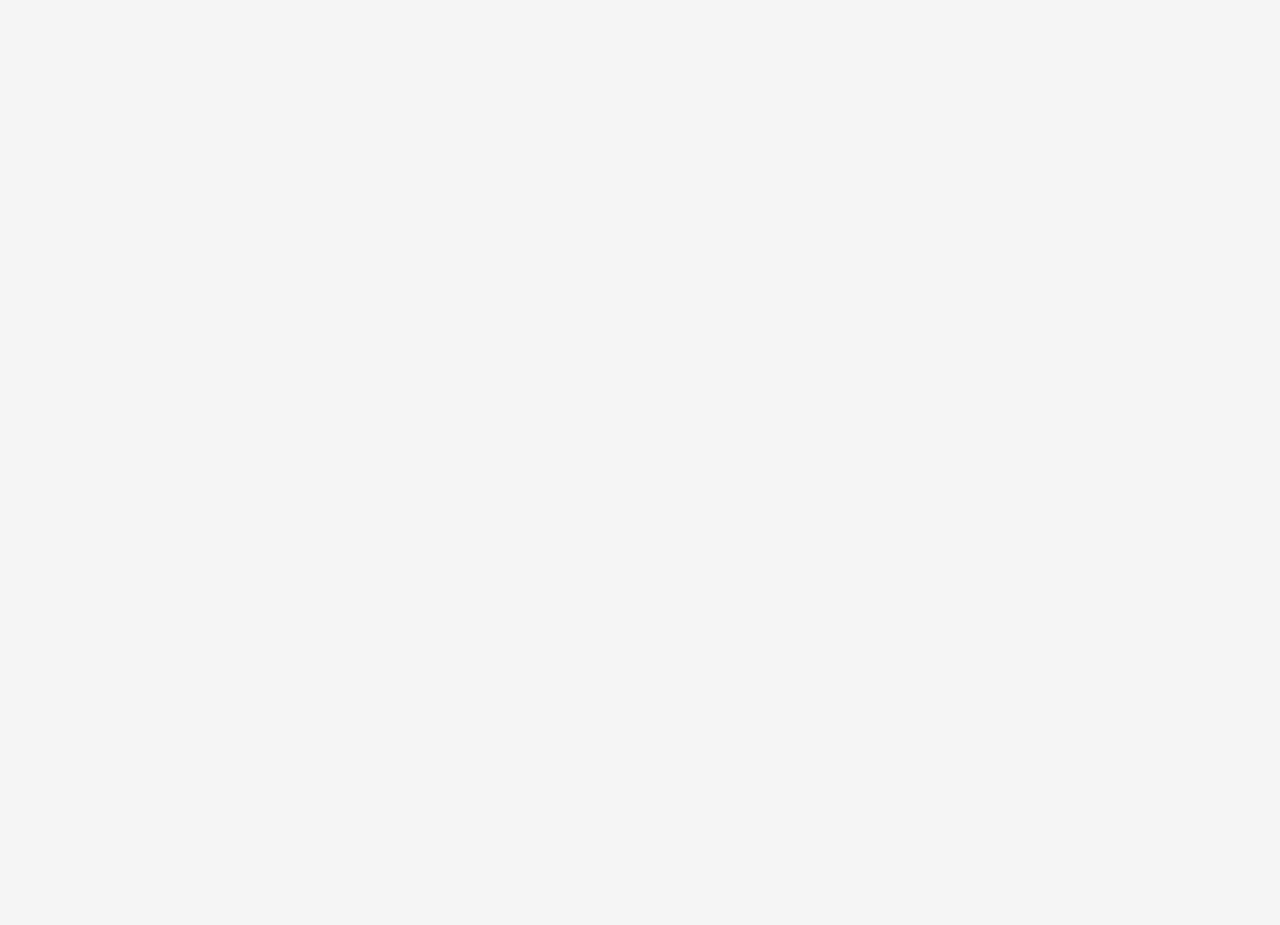
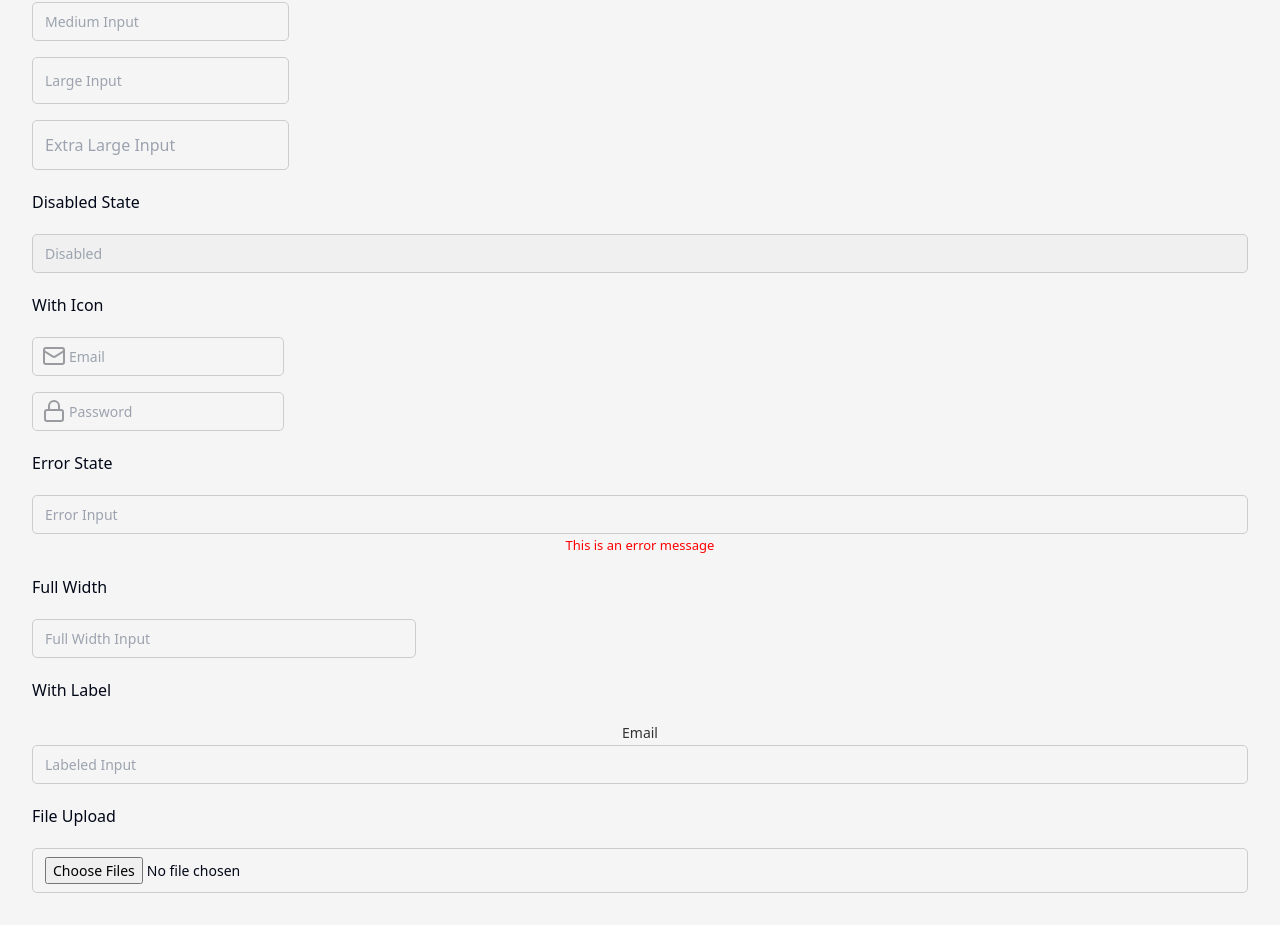
Before and after one commit to Hajin-Bang/Project_BookMark, a React (Vite) app: page /test in a window 1280 px wide. Shown: the part 580-1505 px from the top of the page. Before the commit the page ends 800 px from the top, so only its background shows below. Built offline with nearby package versions, Linux system fonts and the light colour scheme.

Commit message:
[DesignSystem]-Input 컴포넌트 구현

```diff
--- /dev/null
+++ b/src/design-system/input/Input.tsx
@@ -0,0 +1,50 @@
+import React from "react";
+import {
+  ErrorMessage,
+  IconWrapper,
+  InputContainer,
+  InputWrapper,
+  Label,
+  StyledInput,
+} from "./styles";
+import { InputProps } from "./types";
+
+const Input = React.forwardRef<HTMLInputElement, InputProps>(
+  (
+    {
+      size = "md",
+      disabled = false,
+      icon,
+      error,
+      label,
+      full = true,
+      className,
+      onChange,
+      ...rest
+    },
+    ref
+  ) => {
+    return (
+      <InputContainer full={full}>
+        {label && <Label htmlFor={rest.id}>{label}</Label>}
+        <InputWrapper full={full}>
+          {icon && <IconWrapper>{icon}</IconWrapper>}
+          <StyledInput
+            ref={ref}
+            size={size}
+            disabled={disabled}
+            onChange={onChange}
+            full={full}
+            hasError={!!error}
+            hasIcon={!!icon}
+            className={className}
+            {...rest}
+          />
+        </InputWrapper>
+        {error && <ErrorMessage>{error}</ErrorMessage>}
+      </InputContainer>
+    );
+  }
+);
+
+export default Input;
--- /dev/null
+++ b/src/design-system/input/styles.ts
@@ -0,0 +1,89 @@
+import styled, { css } from "styled-components";
+import { InputSize } from "./types";
+
+export const InputContainer = styled.div<{ full: boolean }>`
+  display: flex;
+  flex-direction: column;
+  width: ${({ full }) => (full ? "100%" : "auto")};
+`;
+
+export const Label = styled.label`
+  font-size: 14px;
+  font-weight: 500;
+  margin-bottom: 2px;
+  color: #333;
+`;
+
+export const InputWrapper = styled.div<{ full: boolean }>`
+  position: relative;
+  display: flex;
+  align-items: center;
+  width: ${({ full }) => (full ? "100%" : "auto")};
+`;
+
+export const IconWrapper = styled.span`
+  position: absolute;
+  left: 10px;
+  display: flex;
+  align-items: center;
+  color: #999ba1;
+`;
+
+const sizeStyles = (size: InputSize) => {
+  switch (size) {
+    case "sm":
+      return {
+        padding: "6px 6px 6px 36px",
+        fontSize: "13px",
+      };
+    case "lg":
+      return {
+        padding: "12px 12px 12px 36px",
+        fontSize: "14px",
+      };
+    case "xl":
+      return {
+        padding: "12px 12px 12px 36px",
+        fontSize: "16px",
+      };
+    default:
+      // "md"
+      return {
+        padding: "8px 12px 8px 36px",
+        fontSize: "14px",
+      };
+  }
+};
+
+export const StyledInput = styled.input.withConfig({
+  shouldForwardProp: (prop) => !["hasError", "hasIcon", "full"].includes(prop),
+})<{
+  size: InputSize;
+  hasError: boolean;
+  hasIcon: boolean;
+  full: boolean;
+}>`
+  width: ${({ full }) => (full ? "100%" : "auto")};
+  padding: ${({ size, hasIcon }) =>
+    hasIcon
+      ? sizeStyles(size).padding
+      : sizeStyles(size).padding.replace("36px", "12px")};
+  font-size: ${({ size }) => sizeStyles(size).fontSize};
+  border: 1px solid #ccc;
+  border-radius: 5px;
+  background-color: transparent;
+  outline: none;
+
+  ${({ disabled }) =>
+    disabled &&
+    css`
+      background-color: #f0f0f0;
+      cursor: not-allowed;
+    `}
+`;
+
+export const ErrorMessage = styled.p`
+  color: red;
+  font-size: 13px;
+  margin-top: 2px;
+`;
--- /dev/null
+++ b/src/design-system/input/types.ts
@@ -0,0 +1,12 @@
+export type InputSize = "sm" | "md" | "lg" | "xl";
+
+export interface InputProps
+  extends Omit<React.InputHTMLAttributes<HTMLInputElement>, "size"> {
+  size?: InputSize;
+  disabled?: boolean;
+  icon?: React.ReactNode;
+  error?: string;
+  label?: string;
+  full?: boolean;
+  className?: string;
+}
--- a/src/pages/DesignTestPage.tsx
+++ b/src/pages/DesignTestPage.tsx
@@ -1,10 +1,12 @@
 import Button from "@/design-system/button/Button";
+import Input from "@/design-system/input/Input";
+import { Lock, Mail } from "lucide-react";
 
 const DesignTestPage = () => {
   return (
+    // Button test
     <div className="flex flex-col gap-5 items-start">
       <h1 className="text-xl font-bold">Button Component Test</h1>
-
       <h2>Variants</h2>
       <div className="flex gap-4">
         <Button variant="solid">Solid Button</Button>
@@ -12,7 +14,6 @@ const DesignTestPage = () => {
         <Button variant="ghost">Ghost Button</Button>
         <Button variant="link">Link Button</Button>
       </div>
-
       <h2>Sizes</h2>
       <div className="flex gap-3">
         <Button size="sm">Small Button</Button>
@@ -20,11 +21,54 @@ const DesignTestPage = () => {
         <Button size="lg">Large Button</Button>
         <Button size="xl">Extra Large Button</Button>
       </div>
-
       <h2>Disabled State</h2>
       <Button variant="solid" disabled size="md">
         Disabled Button
       </Button>
+
+      {/* Input test */}
+      <h2 className="text-xl font-bold mt-8">Input Component Test</h2>
+      {/* Size Variants */}
+      <h3>Sizes</h3>
+      <div className="flex flex-col gap-4">
+        <Input size="sm" placeholder="Small Input" />
+        <Input size="md" placeholder="Medium Input" />
+        <Input size="lg" placeholder="Large Input" />
+        <Input size="xl" placeholder="Extra Large Input" />
+      </div>
+      {/* Disabled */}
+      <h3>Disabled State</h3>
+      <Input placeholder="Disabled" disabled />
+      {/* Icon */}
+      <h3>With Icon</h3>
+      <div className="flex flex-col gap-4">
+        <Input placeholder="Email" icon={<Mail />} />
+        <Input placeholder="Password" icon={<Lock />} type="password" />
+      </div>
+      {/* Error */}
+      <h3>Error State</h3>
+      <Input
+        size="md"
+        placeholder="Error Input"
+        error="This is an error message"
+      />
+      {/* Full */}
+      <h3>Full Width</h3>
+      <div className="w-96">
+        <Input size="md" placeholder="Full Width Input" full />
+      </div>
+      {/* Label */}
+      <h3>With Label</h3>
+      <Input placeholder="Labeled Input" label="Email" />
+      {/* File Upload */}
+      <h3>File Upload</h3>
+      <Input
+        size="md"
+        type="file"
+        accept="image/*"
+        multiple
+        placeholder="Select files"
+      />
     </div>
   );
 };
```
